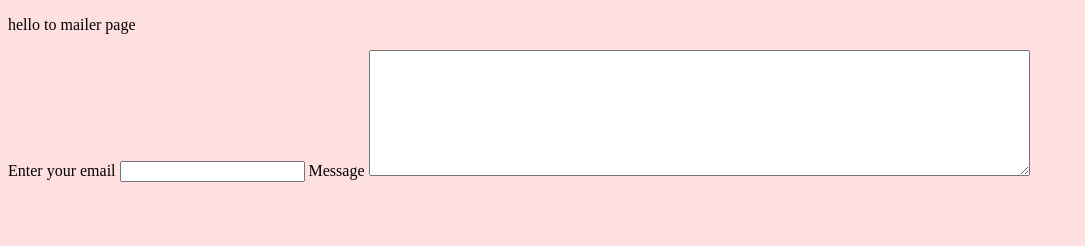
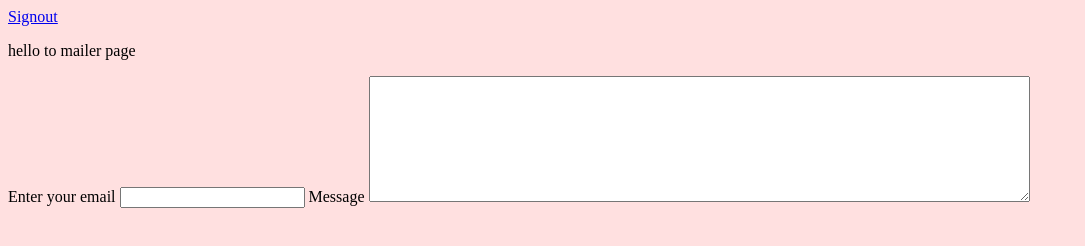
Before and after one commit to ahmad1091/Mailer, a website: page public/mailer/index.html in a window 1280 px wide. Shown: the whole page, without its empty margins (0-1085 px from the left). Drawn offline with Linux system fonts and the light colour scheme.

Commit message:
add Signout button to the mailer page related to #10

```diff
--- a/public/mailer/index.html
+++ b/public/mailer/index.html
@@ -6,6 +6,7 @@
     <title></title>
   </head>
   <body>
+    <a href="/signout">Signout</a>
 <form class="" action="index.html" method="post">
   <p>hello to mailer page</p>
   <label for="">Enter your email</label>
```
